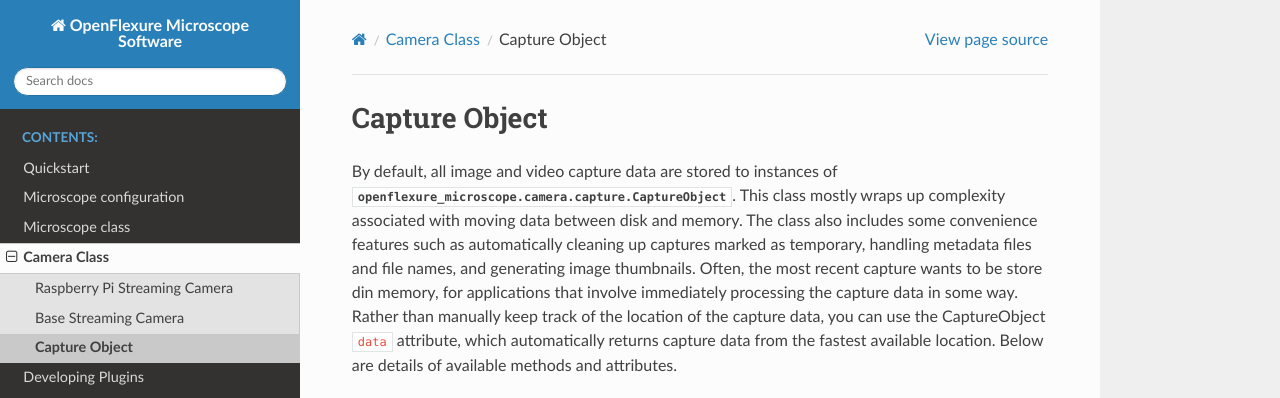
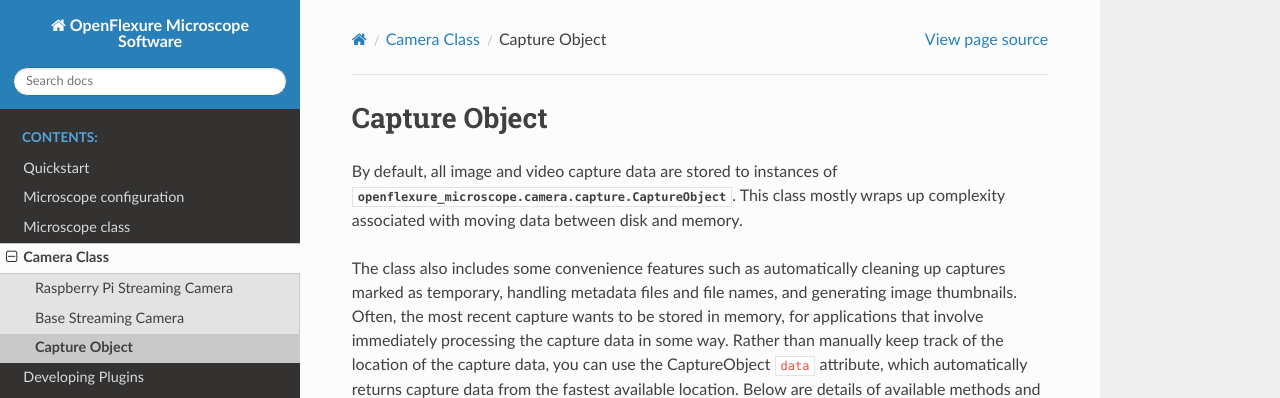
Before and after one commit to Aftaputra/Microscope-OF, a Sphinx documentation site: the page built from docs/source/capture.rst, in a window 1280 px wide, cut to the strip 0-398 px from the top of the page. Built offline with Sphinx 7.4.7 and the Read the Docs theme 2.0.0, drawn with Linux system fonts in a browser that asks for light colours; pages that are not in the unit, such as notebooks, are missing from menus.

Commit message:
Fixed formatting and typo

```diff
--- a/docs/source/capture.rst
+++ b/docs/source/capture.rst
@@ -1,7 +1,9 @@
 Capture Object
 =======================================================
 
-By default, all image and video capture data are stored to instances of :py:class:`openflexure_microscope.camera.capture.CaptureObject`. This class mostly wraps up complexity associated with moving data between disk and memory. The class also includes some convenience features such as automatically cleaning up captures marked as temporary, handling metadata files and file names, and generating image thumbnails. Often, the most recent capture wants to be store din memory, for applications that involve immediately processing the capture data in some way. Rather than manually keep track of the location of the capture data, you can use the CaptureObject ``data`` attribute, which automatically returns capture data from the fastest available location. Below are details of available methods and attributes.
+By default, all image and video capture data are stored to instances of :py:class:`openflexure_microscope.camera.capture.CaptureObject`. This class mostly wraps up complexity associated with moving data between disk and memory.
+
+The class also includes some convenience features such as automatically cleaning up captures marked as temporary, handling metadata files and file names, and generating image thumbnails. Often, the most recent capture wants to be stored in memory, for applications that involve immediately processing the capture data in some way. Rather than manually keep track of the location of the capture data, you can use the CaptureObject ``data`` attribute, which automatically returns capture data from the fastest available location. Below are details of available methods and attributes.
 
 .. automodule:: openflexure_microscope.camera.capture
     :members:
```
